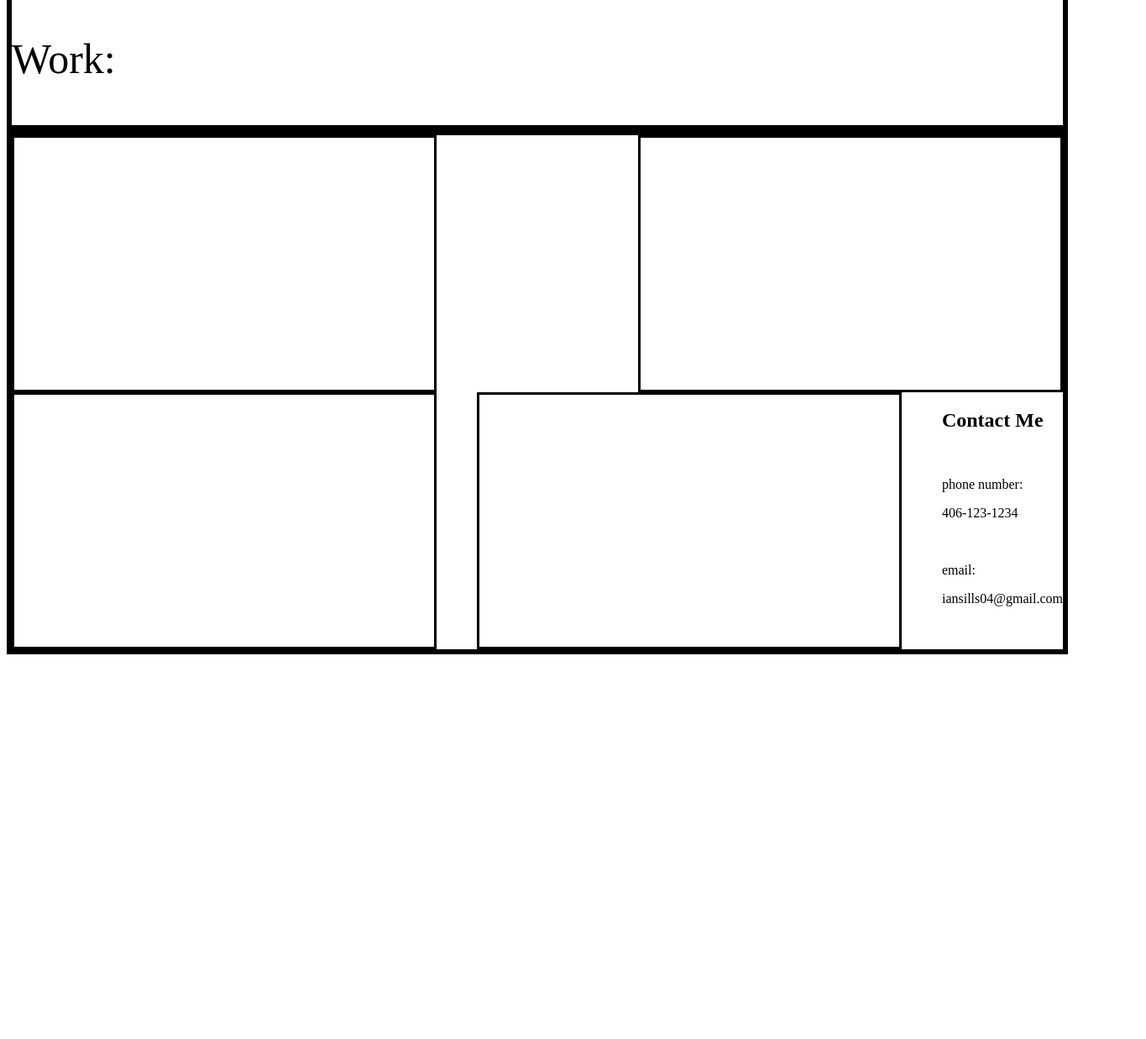
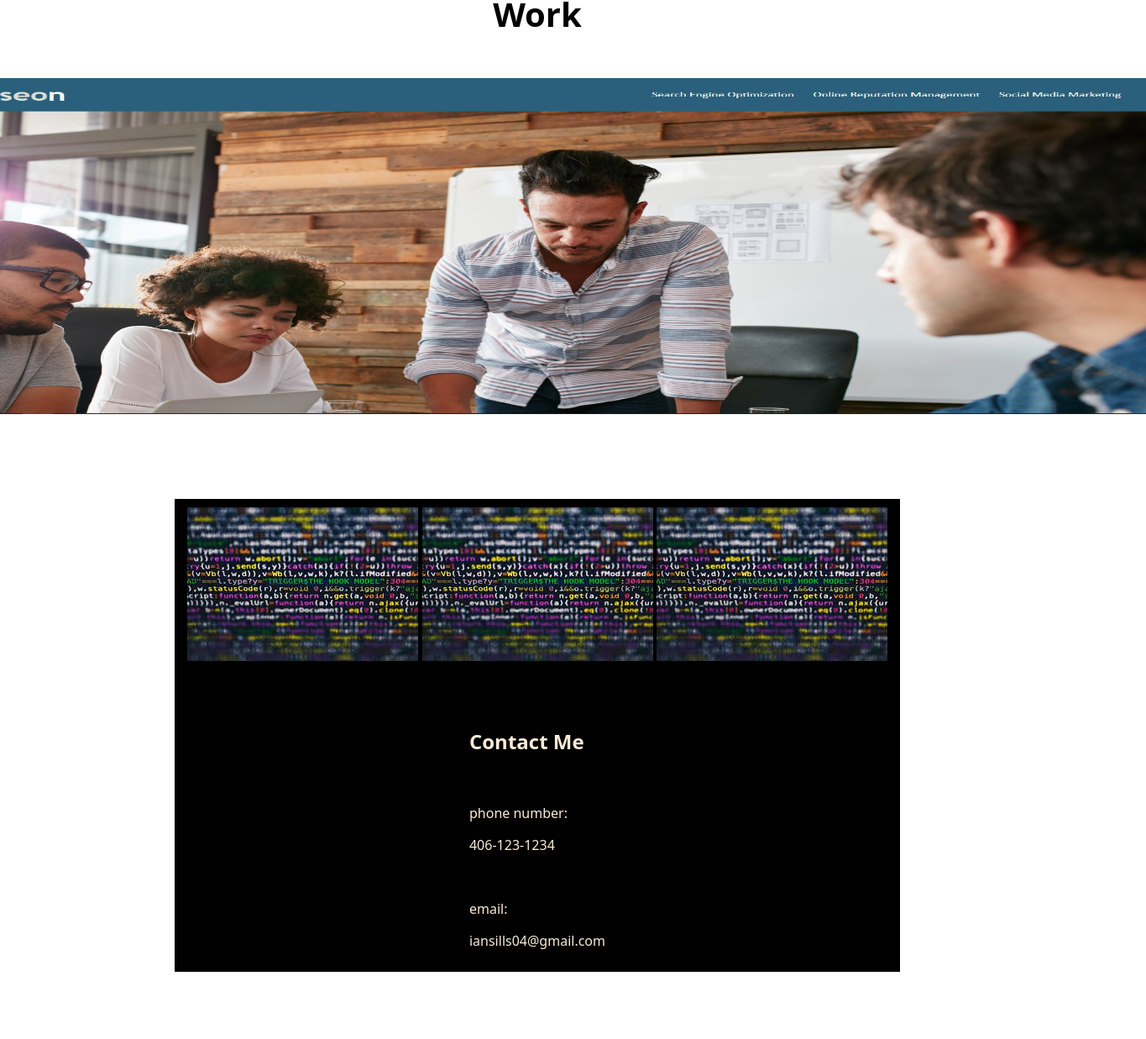
Before and after one commit to Ian-kensington-chadwick-the-3rd/Ian-repo, a plain HTML site: page index.html in a window 1280 px wide. Shown: the part 1167-2404 px from the top of the page at 84% size, 1365 px wide, since content can reach past the window. Before the commit the page ends 1954 px from the top, so only its background shows below. Drawn offline with Linux system fonts and the light colour scheme.

Commit message:
updated assets/images/index.html

```diff
--- a/assets/style.css
+++ b/assets/style.css
@@ -1,3 +1,54 @@
+* {
+    font-family: system-ui, -apple-system, BlinkMacSystemFont, 'Segoe UI', Roboto, Oxygen, Ubuntu, Cantarell, 'Open Sans', 'Helvetica Neue', sans-serif;
+    }
+
+
+.flexbox0{
+    display: flex;
+    justify-content: space-evenly;
+
+    background-color: black;
+}
+.flexbox1{
+    display: flex;
+    justify-content: space-evenly;
+
+}
+.flexbox2{
+    display: flex;
+    justify-content: space-evenly;
+    padding: 10px;
+    margin: 80px;
+    background-color: rgb(0, 0, 0);
+    flex-wrap: wrap;
+    margin-left: 200px;
+    margin-right:200px;
+}
+.center{
+    display: flex;
+    justify-content: center;
+
+}
+.font{
+    font-size: 40px;
+}
+.image{
+    width: 1450px;
+    height: 400px;
+
+}
+
+
+
+
+
+
+
+
+
+
+
+
 .header {
     padding: 10px;
     font-family: 'Trebuchet MS', 'Lucida Sans Unicode', 'Lucida Grande', 'Lucida Sans', Arial, sans-serif;
@@ -7,19 +58,29 @@
     position: sticky;
     overflow: hidden;
     color: aliceblue;
+    flex-direction: row;
 }
-.flexbox-container{
-    display: flex;
+@media
+
+
+
+/* .flexbox-container{
+    width: 50%;
     flex-direction: row;
+    justify-content: space-between;
     flex-wrap: wrap;
+    display:flex
+
+
 
 
 
 }
 .flexbox-container2{
-    justify-content: space-between;
+    display: flex;
+    justify-content: flex-end;
     flex-wrap: wrap;
-    display:flex
+    flex-direction: row;
 
 
 }
@@ -28,25 +89,20 @@
  width: 300px;
  height: 400px;
 }
-.flexbox{
+.flexboxen{
     justify-content: flex-end;
     border: solid 3px;
+}
+
+/*
+
+.flexbox2{
+    border: 3px black solid;
+    width: 25%;
+    height: 400px
+} */
 
 
-
-}
-.flexbox2{
-    border: 3px black solid;
-    width: 500px;
-    height: 300px
-
-
-
-}
-
-.font{
-    font-size: 50px;
-}
 .nav {
     float: right;
 }
@@ -54,3 +110,8 @@
     display: inline;
     float: inline-start;
 }
+.footer{
+    color: antiquewhite;
+
+
+}
--- a/index.html
+++ b/index.html
@@ -10,7 +10,7 @@
 <body>
     <header class="header">
         <h1>Ian Sills</h1>
-        <p class="font">My portfolio:</p>
+        <p class="font">My Portfolio:</p>
         <nav class="nav">
         <ul>
             <li>
@@ -26,39 +26,38 @@
         </ul>
     </nav>
   </header>
-<section class="flexbox container" id="About-me">
- <div class="flexbox">
-    <img src="./assets/images/ian facebook pfp.jpg" alt="Ian Sills">
+<section  id="About-me">
+  <div class="flexbox0">
 
-    <p class="font">Work:</p>
-    <div class="flexbox">
-
+       <img src="./assets/images/ian facebook pfp.jpg" alt="Ian Sills">
+    <div><h1 class="font">About Me:</h1>
+       <br>lor rrrrrrrrrrrrrrrrrrrrrrrrrrrrrrrrrrrrrrrrrrrrrrrrrrr</p>
     </div>
-    <div class="flexbox">
+</div>
+       <div class="center">
+        <h1 class="font">Work</h1>
+       </div>
+<div class="center">
+    <p><img class="image" src="./assets/images/Horiseon.jpg" ></p>
+</div>
 
 
 
+    <div class="flexbox2" >
+     <div>
+        <img src="./assets/images/codephoto1.jpg">
+        <p>box 1</p>
+    </div>
+     <div>
+        <img src="./assets/images/codephoto1.jpg">
+        <p>box 2</p>
+     </div>
+     <div>
+        <img src="./assets/images/codephoto1.jpg">
+        <p>box 3 </p>
+     </div>
 
- </div>
- <section class="flexbox-container2" id="Work">
-
- <div class="flexbox2"></div>
- <div class="flexbox2"></div>
- <div class="flexbox2"></div>
- <div class="flexbox2"></div>
-
-
-
-
-
-
-
-
-
-</body>
-
-
-<footer class="" id="Contact">
+ <footer class="footer" id="Contact">
     <h2>Contact Me</h2>
     <br> <p>phone number:</p>
      <p>406-123-1234</p>
@@ -67,4 +66,12 @@
 
  </footer>
 
+
+
+
+</body>
+
+
+
+
 </html>
```
Also changed, not shown: assets/images/Horiseon.jpg (added), assets/images/codephoto1.jpg (added).
